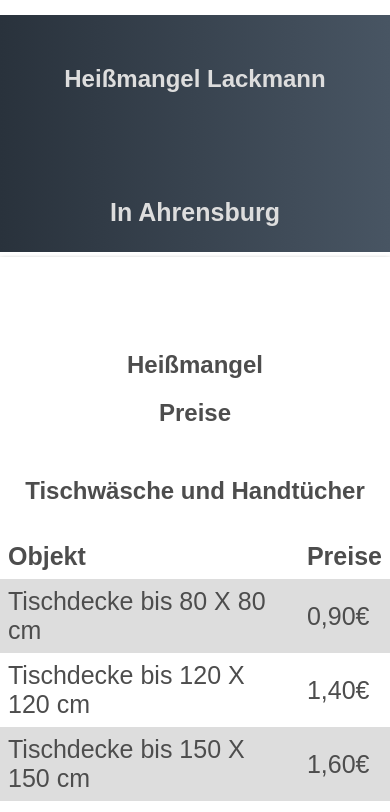
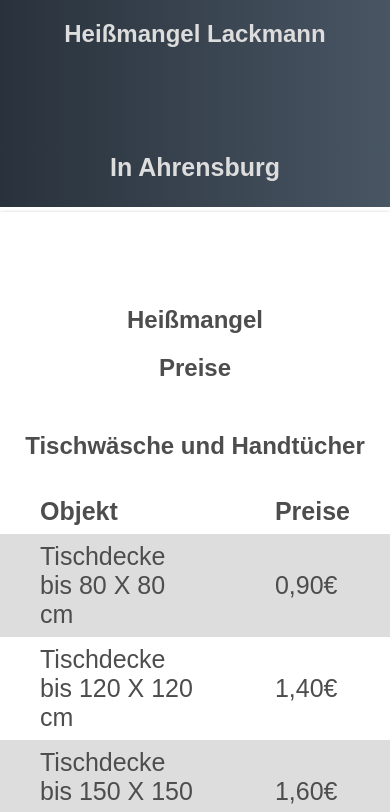
Before and after one commit to LackErik/LackErik.github.io, a plain HTML site: page index.html in a window 390 px wide. Shown: the part 109-921 px from the top of the page. Drawn offline with Linux system fonts and the light colour scheme.

Commit message:
table padding

```diff
--- a/style.css
+++ b/style.css
@@ -151,7 +151,7 @@ table {
 td, th {
   border: 0px solid var( --table-highlight);
   text-align: left;
-  padding: 8px;
+  padding: 8px 40px 8px 40px;
   color: #4d4d4d;
   font-size:var(--text-site);
 }
@@ -167,7 +167,6 @@ tr:nth-child(even) {
   .hero {
     width: 100%;
     padding: 0;
-    margin-top:45px ;
   }
   #center-Box{
     width:100%;
```
